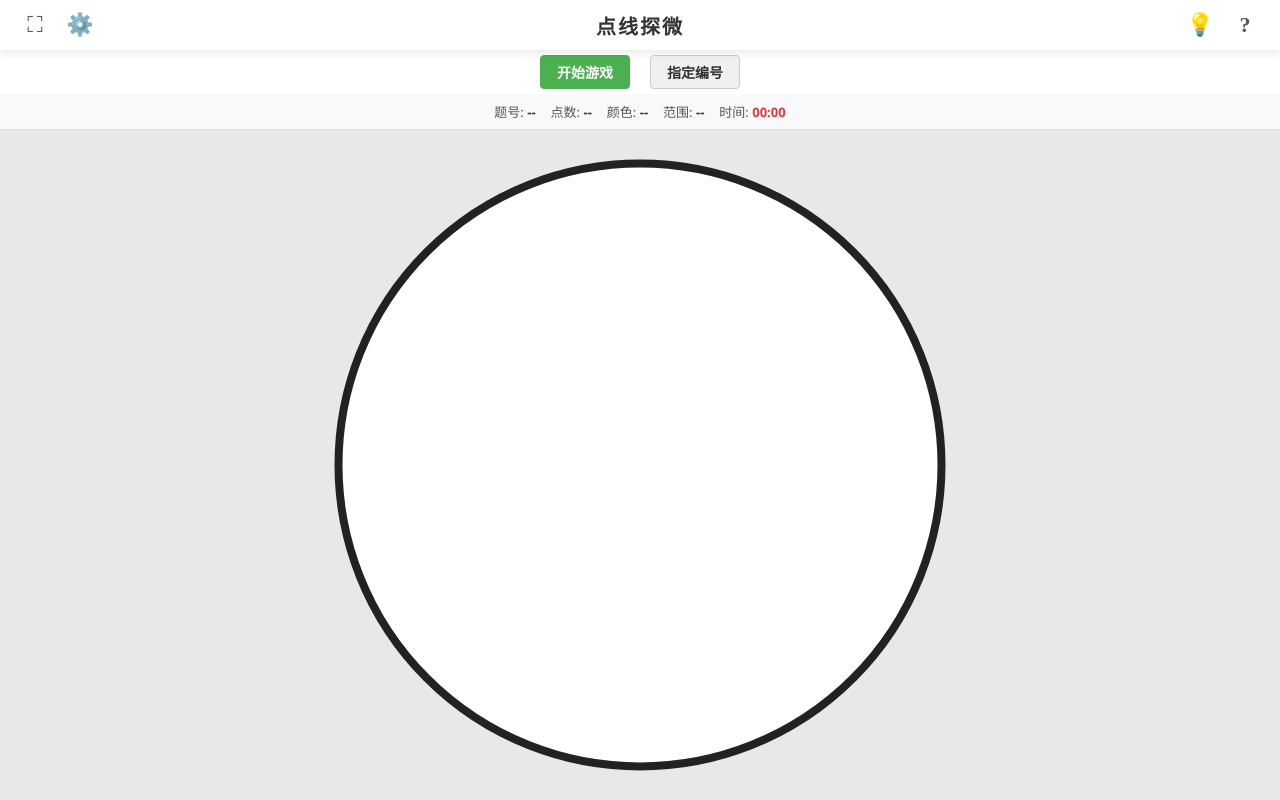
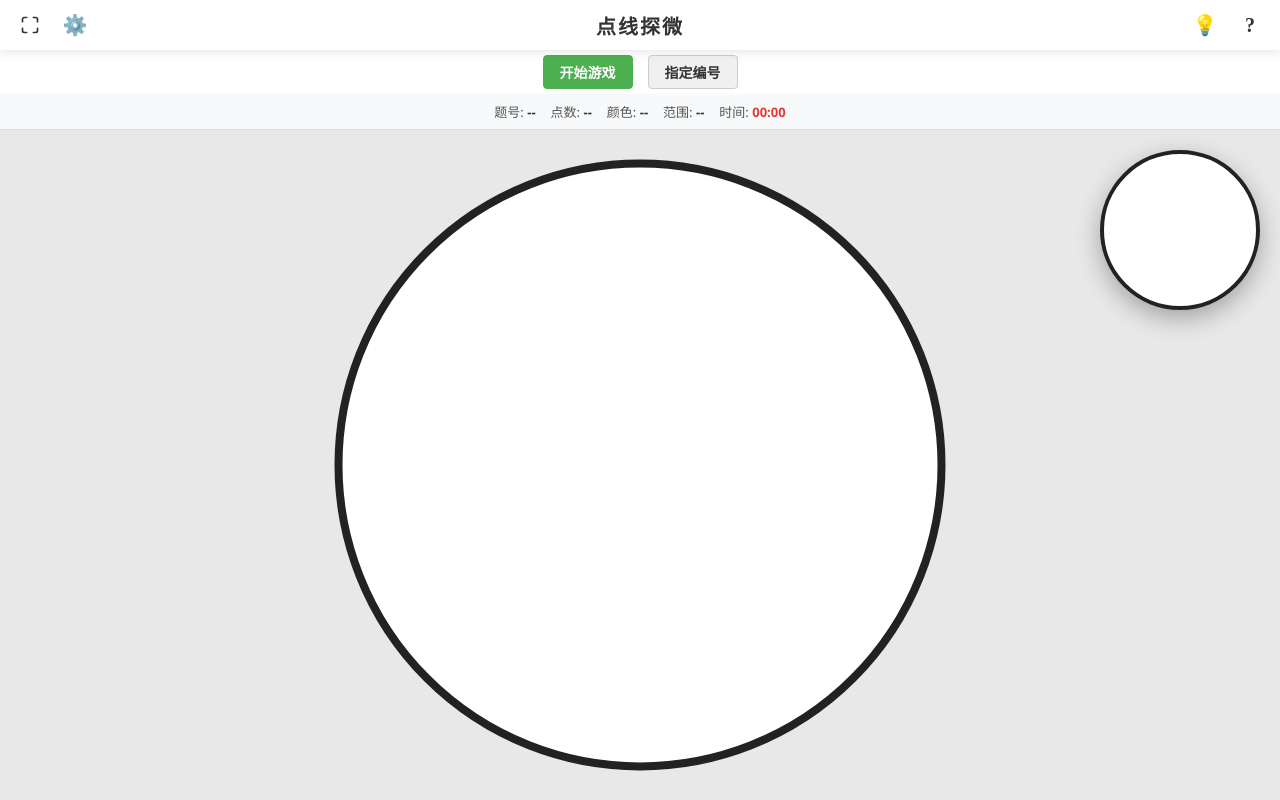
Before and after one commit to Steven-Xie-X/SXGames, a plain HTML site: page DLSpot.html in a window 1280 px wide. Drawn offline with Linux system fonts and the light colour scheme.

Commit message:
DLSpot1-3

```diff
--- a/DLSpot.html
+++ b/DLSpot.html
@@ -15,12 +15,13 @@
         html, body {
             width: 100%;
             height: 100%;
-            overflow: hidden; /* 彻底禁止滚动条 */
+            overflow: hidden;
             font-family: 'Segoe UI', Tahoma, Geneva, Verdana, sans-serif;
             background-color: #f0f0f0;
             display: flex;
             flex-direction: column;
         }
+
         /* 顶部导航栏 */
         header {
             height: 50px;
@@ -29,7 +30,7 @@
             display: flex;
             align-items: center;
             justify-content: space-between;
-            padding: 0 15px;
+            padding: 0 10px;
             position: relative;
             z-index: 10;
             flex-shrink: 0;
@@ -39,11 +40,11 @@
             gap: 5px;
         }
         .header-btn {
-            font-size: 22px;
+            font-size: 20px;
             background: none;
             border: none;
             cursor: pointer;
-            padding: 5px;
+            padding: 8px;
             transition: transform 0.2s;
             width: 40px;
             height: 40px;
@@ -51,7 +52,7 @@
             justify-content: center;
             align-items: center;
             border-radius: 50%;
-            color: #555;
+            color: #333;
         }
         .header-btn:hover { background-color: #f0f0f0; }
         #settings-btn:hover { transform: rotate(45deg); }
@@ -74,7 +75,7 @@
             display: flex;
             justify-content: center;
             align-items: center;
-            gap: 20px;
+            gap: 15px;
             z-index: 9;
             box-shadow: 0 2px 5px rgba(0,0,0,0.05);
             flex-shrink: 0;
@@ -94,20 +95,22 @@
         .ctrl-btn.primary { background-color: #4CAF50; color: white; border-color: #4CAF50; }
         .ctrl-btn.primary:hover { background-color: #45a049; }
 
-        /* 信息栏 */
+        /* 信息栏 (允许折行) */
         #info-bar {
-            height: 36px;
+            min-height: 36px;
+            height: auto;
             background-color: #f8f9fa;
             border-bottom: 1px solid #ddd;
             display: flex;
             justify-content: center;
             align-items: center;
-            gap: 15px;
+            flex-wrap: wrap;
+            gap: 6px 15px;
+            padding: 6px 10px;
             font-size: 13px;
             color: #555;
             z-index: 9;
             flex-shrink: 0;
-            padding: 0 10px;
         }
         #info-bar span { font-weight: bold; color: #333; }
         #info-bar div { white-space: nowrap; }
@@ -116,19 +119,19 @@
         /* 游戏主容器 */
         #game-container {
             flex: 1;
+            display: flex;
+            flex-direction: column; /* 竖屏布局：上下 */
             position: relative;
-            overflow: hidden;
             background-color: #e8e8e8;
-            min-height: 0; /* 允许 flex 子项收缩 */
+            min-height: 0;
         }
 
-        /* 主游戏区 - 占据全部空间 */
+        /* 主游戏区 - 占据剩余空间 */
         #main-area {
+            flex: 1;
+            position: relative;
             width: 100%;
-            height: 100%;
-            position: absolute;
-            top: 0;
-            left: 0;
+            overflow: hidden;
             cursor: grab;
             touch-action: none;
         }
@@ -139,42 +142,48 @@
             left: 0;
         }
 
-        /* 目标预览框 */
+        /* 目标预览框 - 默认显示白底黑边 */
         #target-panel {
-            width: 130px;
-            height: 130px;
+            width: 140px;
+            height: 140px;
             background: #fff;
             border-radius: 50%;
             box-shadow: 0 4px 10px rgba(0,0,0,0.2);
             overflow: hidden;
             border: 3px solid #333;
             position: relative;
-            display: none;
         }
 
-        /* 预览区 - 悬浮在画布之上 */
+        /* 预览区 - 竖屏时固定在底部 */
         #preview-area {
-            position: absolute;
-            z-index: 5;
-            pointer-events: none;
+            height: 160px;
+            background-color: #e0e0e0;
             display: flex;
             justify-content: center;
             align-items: center;
-            /* 默认竖屏：底部居中悬浮 */
-            bottom: 20px;
-            left: 50%;
-            transform: translateX(-50%);
+            flex-shrink: 0;
+            z-index: 5;
+            pointer-events: none;
         }
 
         /* 横屏/桌面适配 */
         @media (min-width: 768px), (orientation: landscape) {
+            #game-container {
+                display: block; /* 恢复绝对定位 */
+            }
+            #main-area {
+                position: absolute;
+                top: 0;
+                left: 0;
+                width: 100%;
+                height: 100%;
+            }
             #preview-area {
-                /* 横屏：右上角悬浮 */
-                bottom: auto;
+                position: absolute;
                 top: 20px;
-                left: auto;
                 right: 20px;
-                transform: none;
+                height: auto;
+                background: transparent;
             }
             #target-panel {
                 width: 160px;
@@ -328,7 +337,12 @@
 
     <header>
         <div class="header-left">
-            <button id="fullscreen-btn" class="header-btn">⛶</button>
+            <button id="fullscreen-btn" class="header-btn">
+                <!-- 全屏图标 -->
+                <svg id="fs-icon-expand" width="20" height="20" viewBox="0 0 24 24" fill="none" stroke="currentColor" stroke-width="2" stroke-linecap="round" stroke-linejoin="round"><path d="M8 3H5a2 2 0 0 0-2 2v3m18 0V5a2 2 0 0 0-2-2h-3m0 18h3a2 2 0 0 0 2-2v-3M3 16v3a2 2 0 0 0 2 2h3"></path></svg>
+                <!-- 退出全屏图标 -->
+                <svg id="fs-icon-shrink" width="20" height="20" viewBox="0 0 24 24" fill="none" stroke="currentColor" stroke-width="2" stroke-linecap="round" stroke-linejoin="round" style="display:none;"><path d="M8 3v3a2 2 0 0 1-2 2H3m18 0h-3a2 2 0 0 1-2-2V3m0 18v-3a2 2 0 0 1 2-2h3M3 16h3a2 2 0 0 1 2 2v3"></path></svg>
+            </button>
             <button id="settings-btn" class="header-btn">⚙️</button>
         </div>
         <div id="game-title">点线探微</div>
@@ -354,11 +368,12 @@
     </div>
 
     <div id="game-container">
+        <!-- 主画布区 -->
         <div id="main-area">
             <canvas id="main-canvas"></canvas>
         </div>
 
-        <!-- 悬浮预览区 -->
+        <!-- 预览盘面 -->
         <div id="preview-area">
             <div id="target-panel">
                 <canvas id="preview-canvas"></canvas>
@@ -492,6 +507,9 @@
         const pCtx = previewCanvas.getContext('2d');
 
         const fullscreenBtn = document.getElementById('fullscreen-btn');
+        const fsIconExpand = document.getElementById('fs-icon-expand');
+        const fsIconShrink = document.getElementById('fs-icon-shrink');
+
         const settingsBtn = document.getElementById('settings-btn');
         const settingsModal = document.getElementById('settings-modal');
         const helpBtn = document.getElementById('help-btn');
@@ -536,11 +554,12 @@
 
         document.addEventListener('fullscreenchange', () => {
             if (document.fullscreenElement) {
-                fullscreenBtn.innerText = '🗗'; // 退出全屏图标
+                fsIconExpand.style.display = 'none';
+                fsIconShrink.style.display = 'block';
             } else {
-                fullscreenBtn.innerText = '⛶'; // 全屏图标
+                fsIconExpand.style.display = 'block';
+                fsIconShrink.style.display = 'none';
             }
-            // 全屏切换后重新计算尺寸
             setTimeout(resizeCanvas, 100);
         });
 
@@ -636,7 +655,7 @@
                 clampView();
             }
 
-            if (state.isPlaying) {
+            // 预览画布尺寸同步
             const pRect = targetPanel.getBoundingClientRect();
             previewCanvas.width = pRect.width * dpr;
             previewCanvas.height = pRect.height * dpr;
@@ -645,9 +664,8 @@
 
             pCtx.setTransform(1, 0, 0, 1, 0, 0);
             pCtx.scale(dpr, dpr);
+
             renderPreview();
-            }
-
             draw();
         }
 
@@ -775,15 +793,15 @@
         }
 
         function renderPreview() {
-            if (!state.isPlaying) return;
-
             const dpr = window.devicePixelRatio || 1;
             const pWidth = previewCanvas.width / dpr;
             const pHeight = previewCanvas.height / dpr;
 
             pCtx.clearRect(0, 0, pWidth, pHeight);
+            // 未开始游戏则只清空画布，显示底层白底
+            if (!state.isPlaying) return;
+
             pCtx.save();
-
             pCtx.translate(pWidth / 2, pHeight / 2);
 
             const fitZoom = (pWidth / 2) / state.targetRadius;
@@ -1176,8 +1194,6 @@
             generateUniqueTarget();
             fitViewToScreen();
 
-            targetPanel.style.display = 'block';
-
             // 启动计时器
             startTimer();
 
@@ -1258,6 +1274,7 @@
             setTimeout(resizeCanvas, 50);
         });
 
+        // 初始化
         updateModeSwitchUI();
         resizeCanvas();
     </script>
```
Lines whose indentation alone changed are shown as unchanged.
